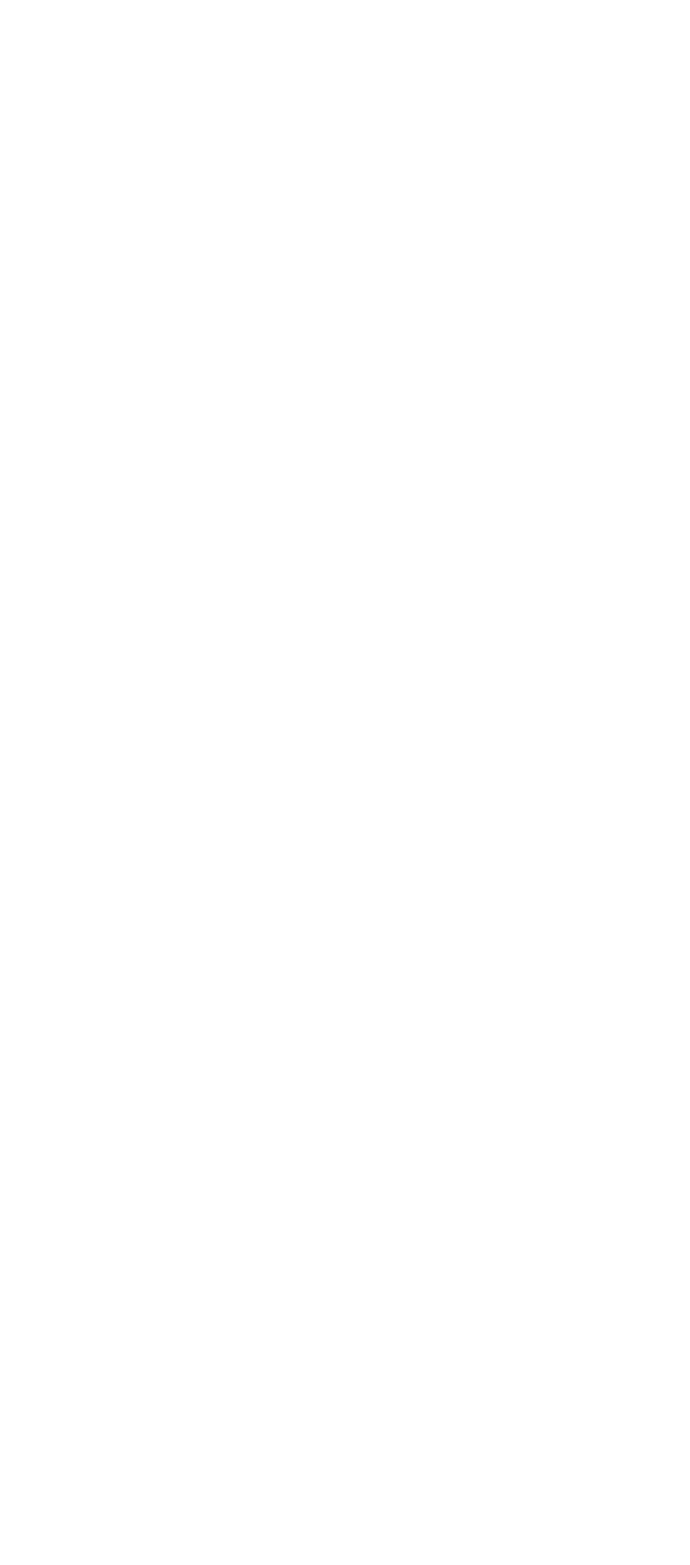
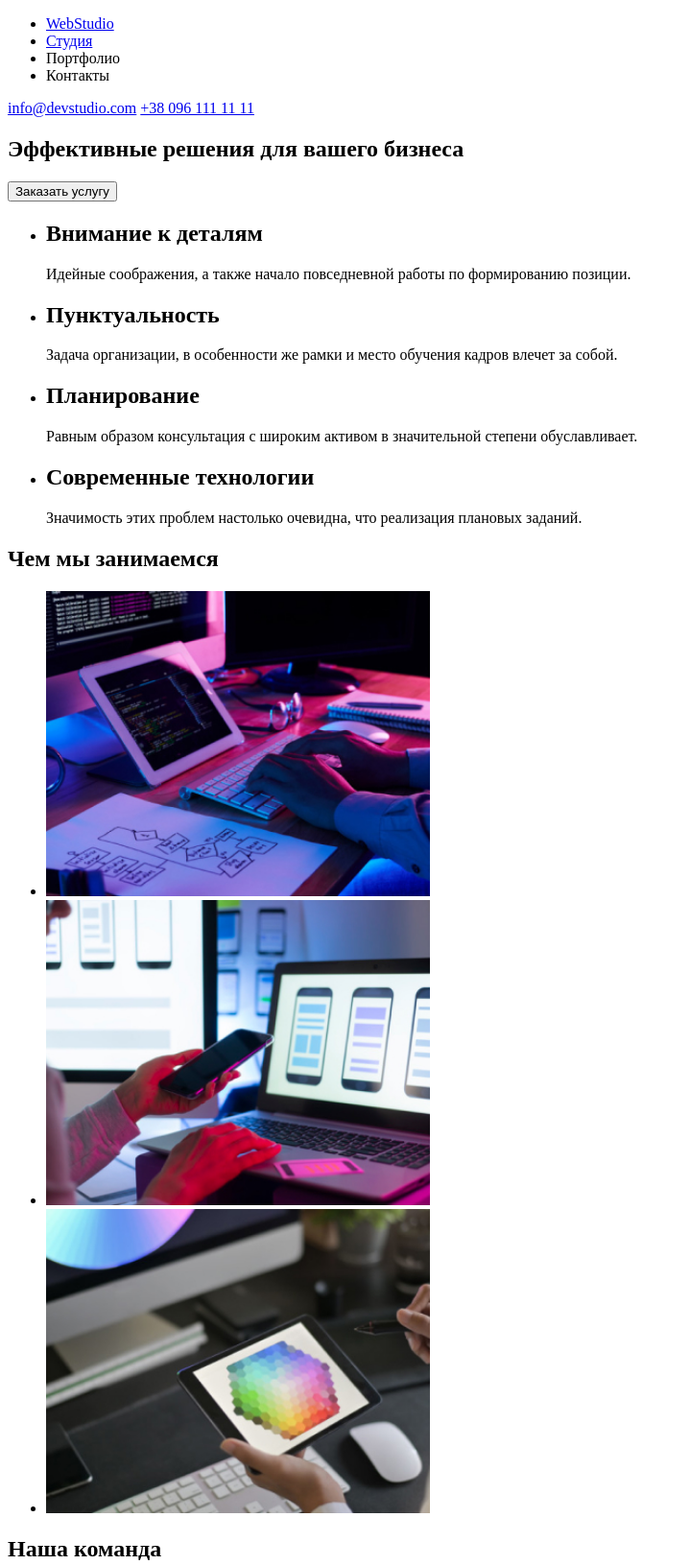
Before and after one commit to imhotwhynot/goit-markup-hw-01, a plain HTML site: page index.html in a window 1280 px wide. Shown: the top 1631 px of the page at 96% size, without its empty margins (0-719 px from the left). Before the commit the page ends 800 px from the top, so only its background shows below. Drawn offline with Linux system fonts and the light colour scheme.

Commit message:
все готово

```diff
--- a/index.html
+++ b/index.html
@@ -1,12 +1,131 @@
 <!DOCTYPE html>
-<html lang="en">
-<head>
-    <meta charset="UTF-8">
-    <meta http-equiv="X-UA-Compatible" content="IE=edge">
-    <meta name="viewport" content="width=device-width, initial-scale=1.0">
-    <title>Document</title>
-</head>
-<body>
+<html lang="ru">
+  <head>
+    <meta charset="UTF-8" />
+    <meta http-equiv="X-UA-Compatible" content="IE=edge" />
+    <meta name="viewport" content="width=device-width, initial-scale=1.0" />
+    <title>DEMO Site</title>
+  </head>
+  <body>
+    <header>
+      <nav>
+        <ul>
+          <li><a href="#"> WebStudio </a></li>
+          <li><a href="#">Студия</a></li>
+          <li>Портфолио</li>
+          <li>Контакты</li>
+        </ul>
+      </nav>
+      <div>
+        <a href="info@devstudio.com">info@devstudio.com</a>
+        <a href="tel:+380961111111">+38 096 111 11 11</a>
+      </div>
+    </header>
 
-</body>
+    <main></main>
+    <section class="order solution for buisness">
+      <h1>Эффективные решения для вашего бизнеса</h1>
+      <button type="button">Заказать услугу</button>
+    </section>
+
+    <section class="what we need">
+      <div>
+        <!-- чим можна замінити дів?щоб у цій секції елементи списку були горизонтально додала дів, чи будут вони горизонтально без діву завдяки тегу секції?-->
+        <ul>
+          <li>
+            <h2>Внимание к деталям</h2>
+            Идейные соображения, а также начало повседневной работы по
+            формированию позиции.
+          </li>
+          <li>
+            <h2>Пунктуальность</h2>
+            Задача организации, в особенности же рамки и место обучения кадров
+            влечет за собой.
+          </li>
+          <li>
+            <h2>Планирование</h2>
+            Равным образом консультация с широким активом в значительной степени
+            обуславливает.
+          </li>
+          <li>
+            <h2>Современные технологии</h2>
+            Значимость этих проблем настолько очевидна, что реализация плановых
+            заданий.
+          </li>
+        </ul>
+      </div>
+    </section>
+
+    <section class="what we do">
+      <h2>Чем мы занимаемся</h2>
+      <div>
+        <!-- чим можна замінити дів?щоб у цій секції картинки були горизонтально додала дів, чи будут вони горизонтально без діву завдяки тегу секції?-->
+        <ul>
+          <li>
+            <img
+              src="./images/programming.jpg"
+              alt="computer programming"
+              width="400"
+            />
+          </li>
+          <li>
+            <img
+              src="./images/computerphoneprogramming.jpg"
+              alt="phone programming"
+              width="400"
+            />
+          </li>
+          <li>
+            <img
+              src="./images/laptopprogramming.jpg"
+              alt="laptop programming"
+              width="400"
+            />
+          </li>
+        </ul>
+      </div>
+    </section>
+
+    <section class="our team">
+      <h2>Наша команда</h2>
+      <div>
+        <!-- чим можна замінити дів?щоб у цій секції картинки були горизонтально додала дів, чи будут вони горизонтально без діву завдяки тегу секції?-->
+        <article>
+          <img src="./images/Игорь.jpg" alt="Игорь Демьяненк" width="300" />
+          <h3>Игорь Демьяненко</h3>
+          Product Designer
+        </article>
+        <article>
+          <img src="/images/Ольга.jpg" alt="Ольга Репина" width="300" />
+          <h3>Ольга Репина</h3>
+          Frontend Developer
+        </article>
+        <article>
+          <img src="./images/Николай.jpg" alt="Николай Тарасов" width="300" />
+          <h3>Николай Тарасов</h3>
+          Marketing
+        </article>
+        <article>
+          <img src="./images/Михаил.jpg" alt="Михаил Ермаков" width="300" />
+          <h3>Михаил Ермаков</h3>
+          UI Designer
+        </article>
+      </div>
+    </section>
+    <footer>
+      <ul>
+        <li><a href="#"> WebStudio </a></li>
+        <li>
+          <a
+            href="https://bit.ly/3pXMvUd"
+            target="_blank"
+            rel="noopener noreferrer"
+            >г. Киев, пр-т Леси Украинки, 26</a
+          >
+        </li>
+        <li><a href="info@devstudio.com">info@devstudio.com</a></li>
+        <li><a href="tel:+380961111111">+38 096 111 11 11</a></li>
+      </ul>
+    </footer>
+  </body>
 </html>
```
Also changed, not shown: images/computerphoneprogramming.jpg (added), images/laptopprogramming.jpg (added), images/programming.jpg (added), images/Игорь.jpg (added), images/Михаил.jpg (added), images/Николай.jpg (added), images/Ольга.jpg (added).
